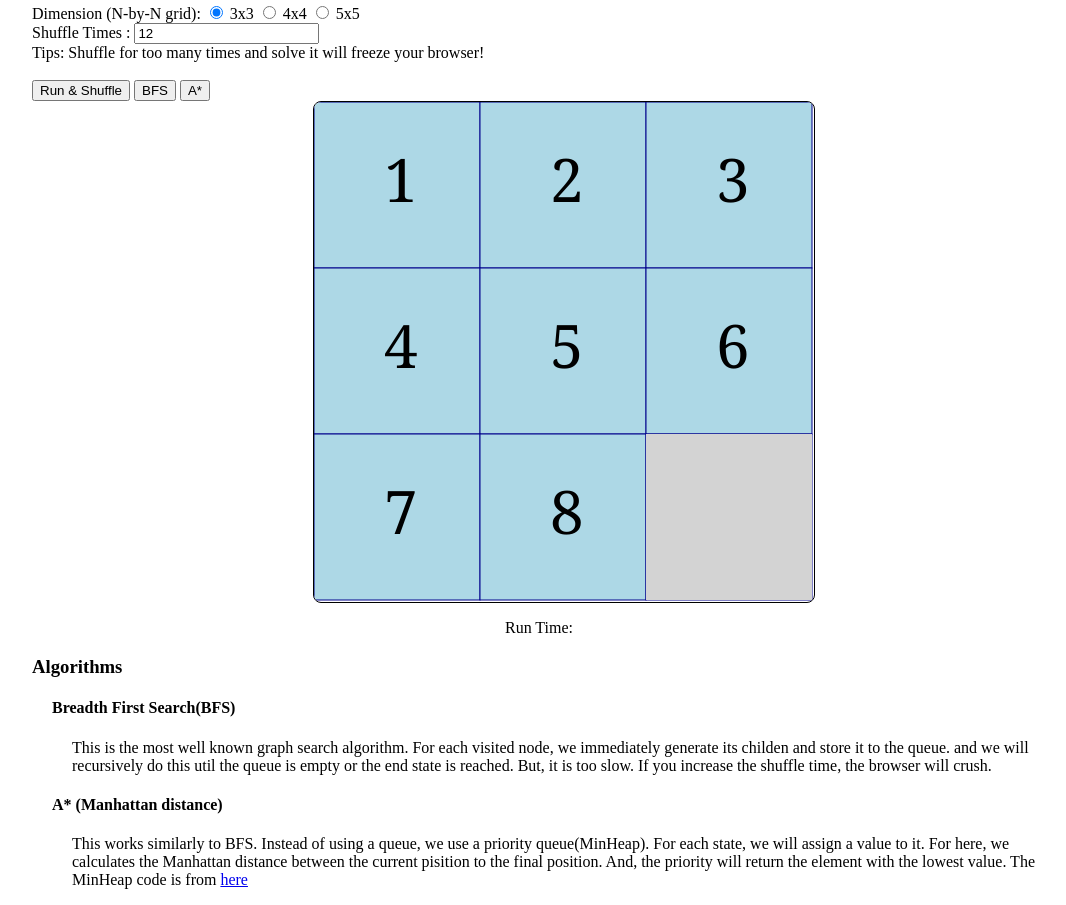
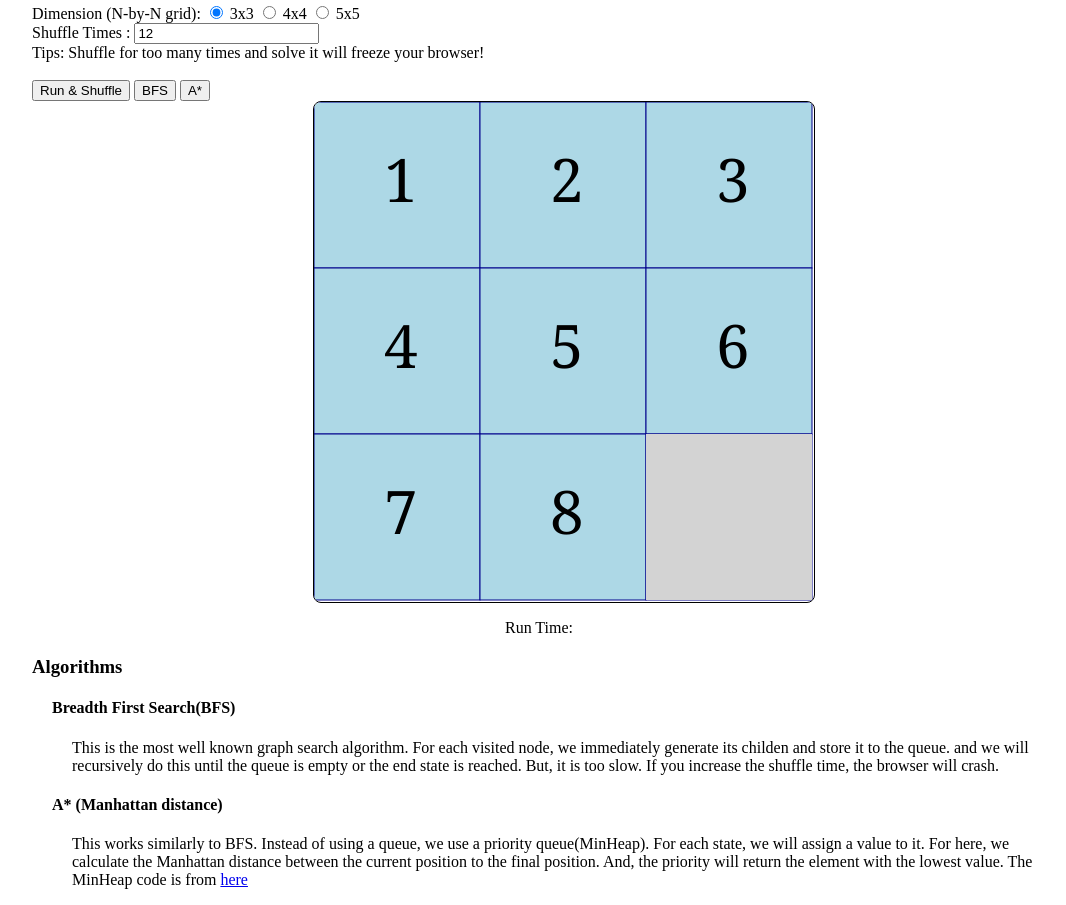
Before and after one commit to XGuGu/JS-Algorithm, a plain HTML site: page EightPuzzle/puzzle.html in a window 1280 px wide. Shown: the part 258-1163 px from the top of the page, without its empty margins (76-1142 px from the left). Drawn offline with Linux system fonts and the light colour scheme.

Commit message:
fix the typo

```diff
--- a/EightPuzzle/puzzle.html
+++ b/EightPuzzle/puzzle.html
@@ -44,13 +44,13 @@
     <h3 class="h3">Algorithms</h3>
     <h4 class="h4">Breadth First Search(BFS)</h4>
       <p class="bfs">This is the most well known graph search algorithm. For each visited node, we immediately generate its childen and store it to the queue.
-        and we will recursively do this util the queue is empty or the end state is reached.
-        But, it is too slow. If you increase the shuffle time, the browser will crush.
+        and we will recursively do this until the queue is empty or the end state is reached.
+        But, it is too slow. If you increase the shuffle time, the browser will crash.
       </p>
     <h4 class="h4">A* (Manhattan distance)</h4>
       <p class="astar">
         This works similarly to BFS. Instead of using a queue, we use a priority queue(MinHeap). For each state, we will assign a value to it.
-        For here, we calculates the Manhattan distance between the current pisition to the final position.
+        For here, we calculate the Manhattan distance between the current position to the final position.
         And, the priority will return the element with the lowest value.
         The MinHeap code is from <a href="http://www.digitaltsunami.net/projects/javascript/minheap/index.html">here</a>
 
```
